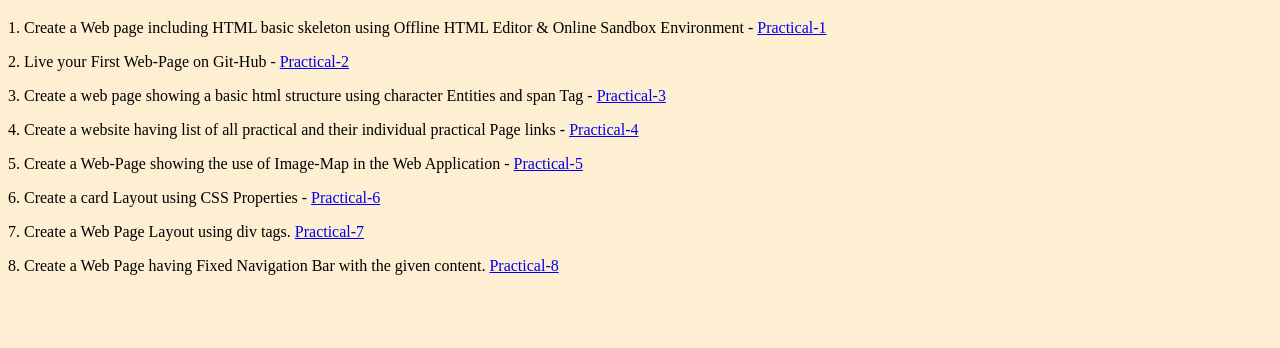
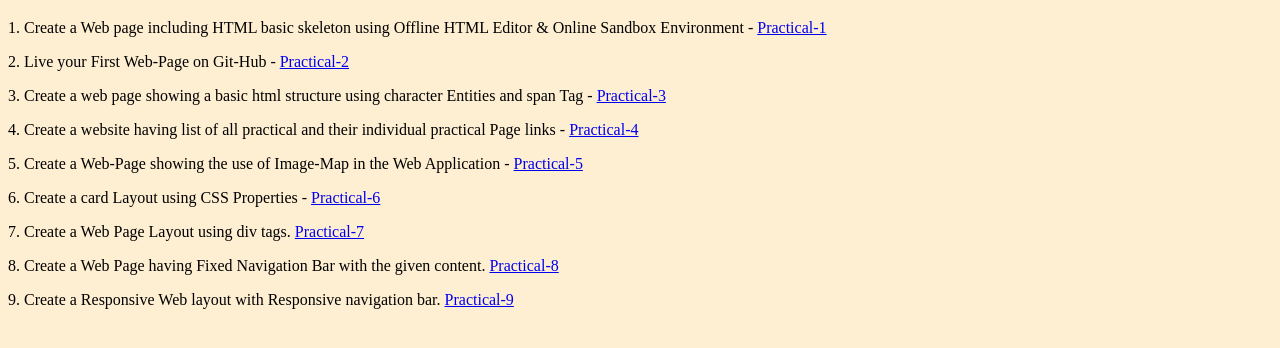
Before and after one commit to SuryanshuGupta-55/assignment, a plain HTML site: page index.html in a window 1280 px wide. Shown: the part 242-590 px from the top of the page. Drawn offline with Linux system fonts and the light colour scheme.

Commit message:
Update index.html

```diff
--- a/index.html
+++ b/index.html
@@ -20,5 +20,6 @@
     <p>6. Create a card Layout using CSS Properties - <a href='P/Practical-6.html' target="_blank">Practical-6</a></p>
     <p>7. Create a Web Page Layout using div tags. <a href='P/Practical-7.html' >Practical-7</a> </p>
     <p>8. Create a Web Page having Fixed Navigation Bar with the given content. <a href='P/Practical-8.html' >Practical-8</a> </p>
+    <p>9. Create a Responsive Web layout with Responsive navigation bar. <a href="P/Practical-9.html">Practical-9</a>
 </body>
 </html>
```
